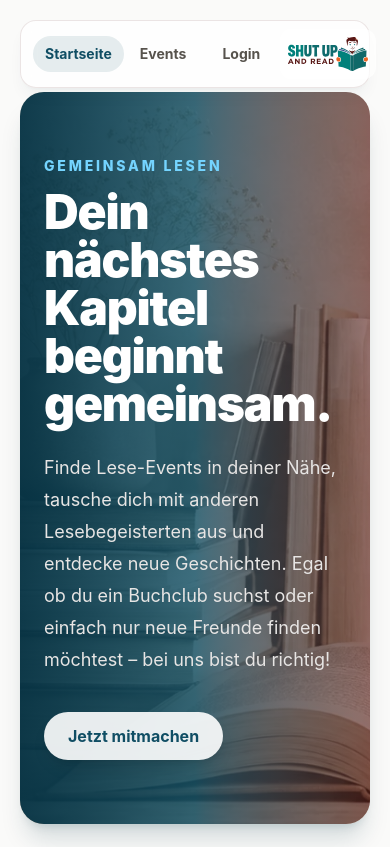
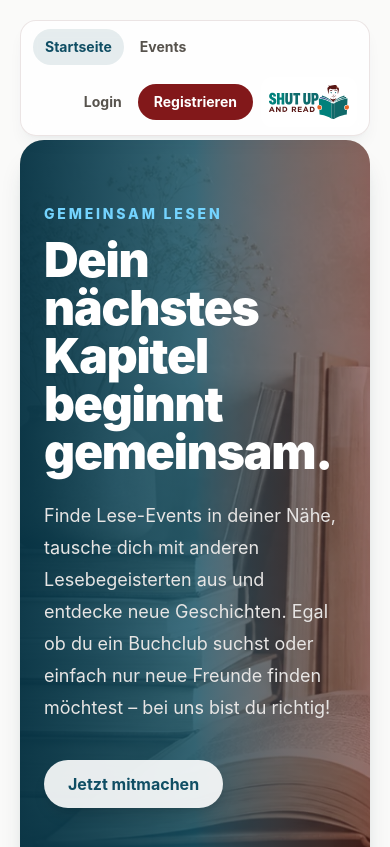
Before and after one commit to ck241/shut-up-and-read, a React (Vite) app: page / in a window 390 px wide. Shown: the top 847 px of the page. Built offline with nearby package versions, Linux system fonts and the light colour scheme; no server answers.

Commit message:
fix responsive header navigation

```diff
--- a/src/components/AuthNavigation.jsx
+++ b/src/components/AuthNavigation.jsx
@@ -40,7 +40,7 @@ function AuthNavigation({navigationLinkClass, loginText, logoutText, signupText}
       <NavLink className={navigationLinkClass} to="/auth/login">
         {loginText}
       </NavLink>
-      <NavLink className="hidden rounded-full bg-red-900 px-4 py-2 text-sm font-bold text-white transition hover:bg-red-950 sm:inline-flex" to="/auth/signup">
+      <NavLink className="inline-flex rounded-full bg-red-900 px-4 py-2 text-sm font-bold text-white transition hover:bg-red-950" to="/auth/signup">
         {signupText}
       </NavLink>
     </>
--- a/src/components/Header.jsx
+++ b/src/components/Header.jsx
@@ -25,8 +25,8 @@ const navigationLinkClass = ({isActive}) =>
 function Header() {
   return (
     <header className="relative z-20 bg-stone-50 px-5 pt-5 sm:px-8 sm:pt-8 lg:px-12">
-      <div className="mx-auto flex max-w-6xl items-center gap-3 rounded-2xl border border-red-950/10 bg-white/80 px-3 py-2 shadow-lg shadow-cyan-950/5 backdrop-blur-sm sm:px-4">
-        <nav aria-label="Hauptnavigation" className="flex items-center gap-1">
+      <div className="mx-auto flex max-w-6xl flex-wrap items-center gap-3 rounded-2xl border border-red-950/10 bg-white/80 px-3 py-2 shadow-lg shadow-cyan-950/5 backdrop-blur-sm sm:px-4">
+        <nav aria-label="Hauptnavigation" className="flex shrink-0 items-center gap-1">
           <NavLink className={navigationLinkClass} to="/">
             {homepage}
           </NavLink>
@@ -35,7 +35,7 @@ function Header() {
           </NavLink>
         </nav>
 
-        <div className="ml-auto flex items-center gap-1 sm:gap-3">
+        <div className="ml-auto flex shrink-0 items-center gap-1 sm:gap-3">
           <AuthNavigation loginText={login} logoutText={logout} navigationLinkClass={navigationLinkClass} signupText={signup} />
           <Link className="ml-1 w-24 rounded-xl bg-white/70 p-2 sm:ml-2 sm:w-32" to="/">
             <img alt="Shut Up and Read" className="h-auto w-full" src={logo} />
```
